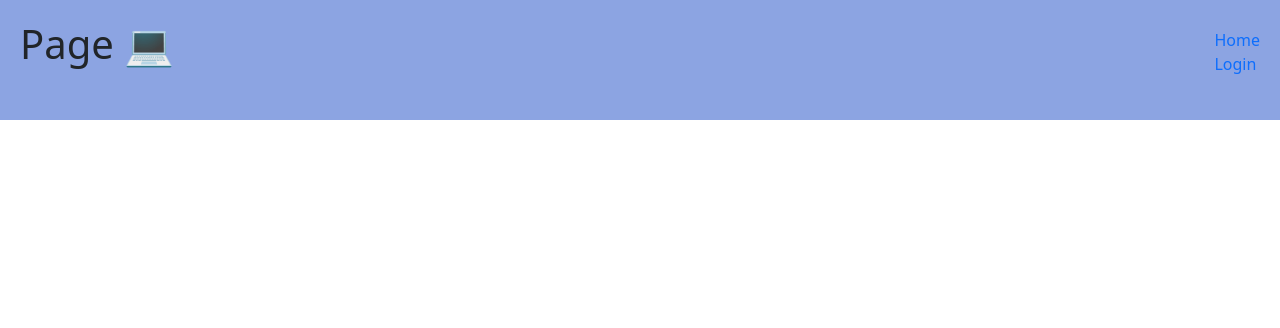
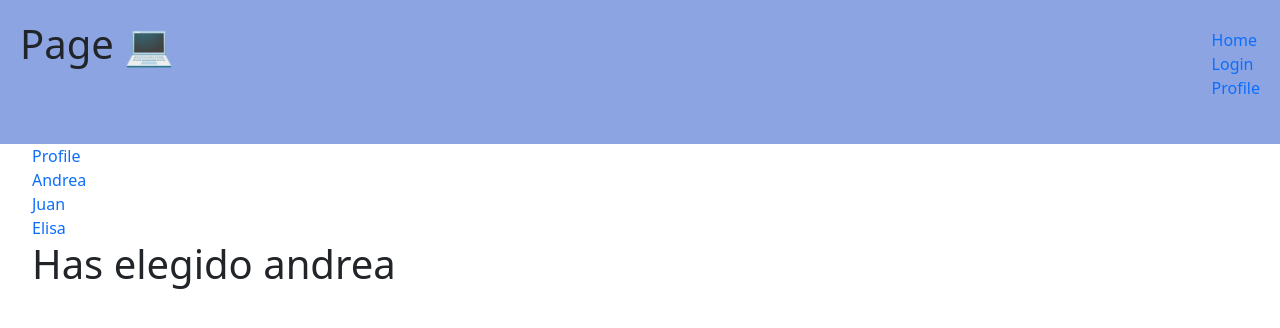
Before and after one commit to Edufardo/qr-validator, a React (Create React App) app: page /profile/andrea in a window 1280 px wide. Before the commit this address had no page. Shown: the top 328 px of the page. Built offline with nearby package versions, Linux system fonts and the light colour scheme.

Commit message:
WIP - Adding router dom

```diff
--- a/src/App.tsx
+++ b/src/App.tsx
@@ -3,6 +3,8 @@ import Home from "./components/home/Home";
 import Login from "./components/login/Login";
 import Navbar from "./components/navbar/Navbar";
 import './app.css'
+import Profile from "./components/profile/Profile";
+import ProfileOption from "./components/profile/options/ProfileOptions";
 
 function App() {
   return (
@@ -14,6 +16,9 @@ function App() {
       <Routes>
         <Route path="/" element={<Home />} />
         <Route path="/login" element={<Login />} />
+        <Route path="/profile" element={<Profile />}>
+          <Route path=":profileOption" element={<ProfileOption />}/>
+        </Route>
       </Routes>
     </div>
   );
--- a/src/components/navbar/Navbar.tsx
+++ b/src/components/navbar/Navbar.tsx
@@ -1,11 +1,16 @@
+import { Link, useParams } from 'react-router-dom';
 import './navbar.css'
 
 const Navbar = () => {
+
+  const { userName } = useParams()
+
   return (
     <nav className="navbar">
       <ul>
-        <li><a href="/"> Home </a></li>
-        <li><a href="/login"> Login </a></li>
+        <li><Link to="/"> Home </Link></li>
+        <li><Link to="/login"> Login </Link></li>
+        <li><Link to="/profile"> Profile </Link></li>
       </ul>
     </nav>
   );
--- /dev/null
+++ b/src/components/profile/Profile.tsx
@@ -0,0 +1,20 @@
+import { Link, Outlet, useParams } from "react-router-dom";
+
+const Profile = () => {
+
+    const options = ['Profile', 'Andrea', 'Juan', 'Elisa']
+
+    return (
+        <div>
+            <ul>
+                {options.map( option => (
+                    <li key={option}><Link to={`${option.toLowerCase()}`}>{option}</Link></li>
+                    ))}
+                    <Outlet />
+            </ul>
+        </div>
+    )
+
+}
+
+export default Profile;
--- /dev/null
+++ b/src/components/profile/options/ProfileOptions.tsx
@@ -0,0 +1,10 @@
+import { useParams } from "react-router-dom";
+
+const ProfileOption = () => {
+
+    const { profileOption } = useParams()
+    return (
+        <h1> Has elegido { profileOption } </h1>
+    )
+}
+export default ProfileOption;
```
